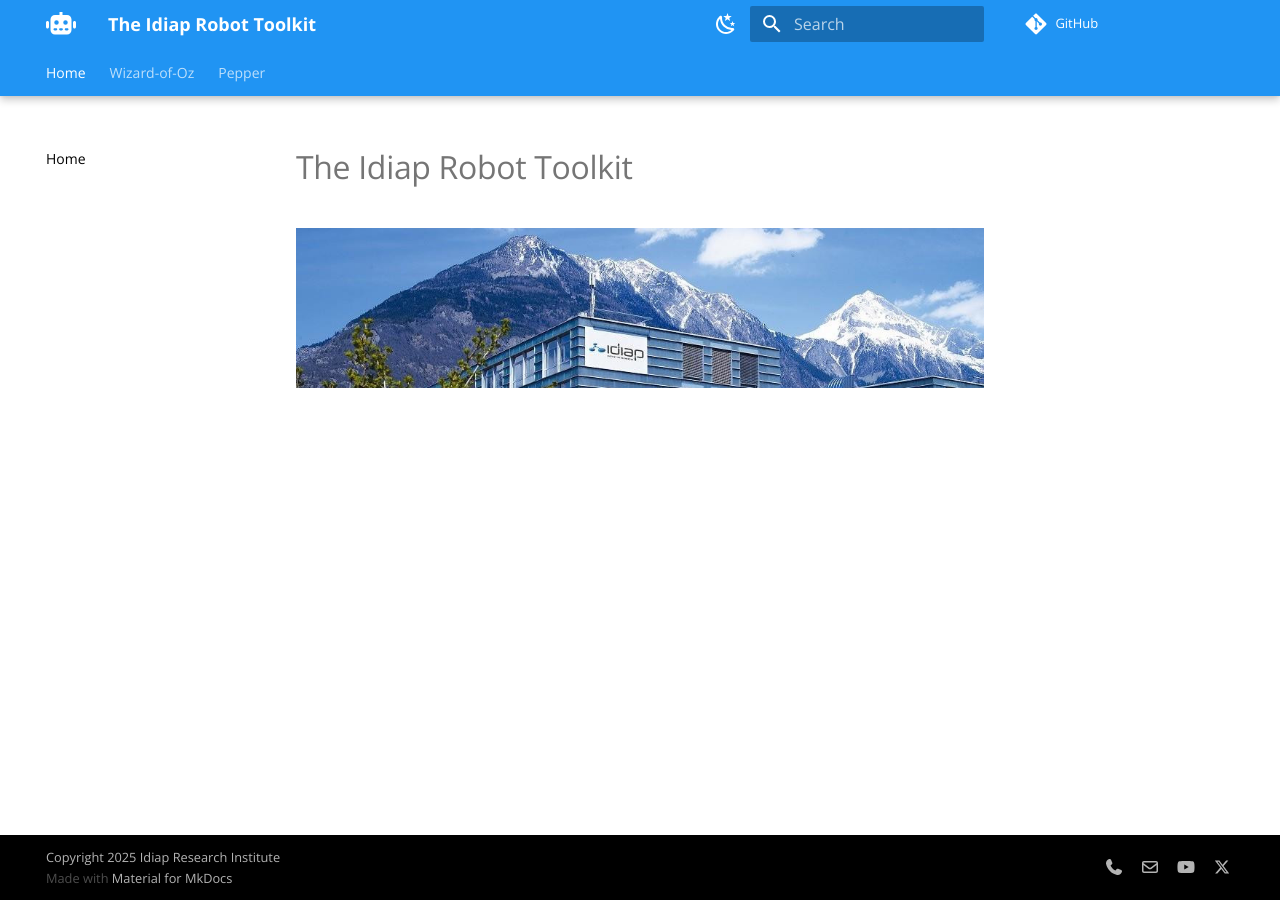
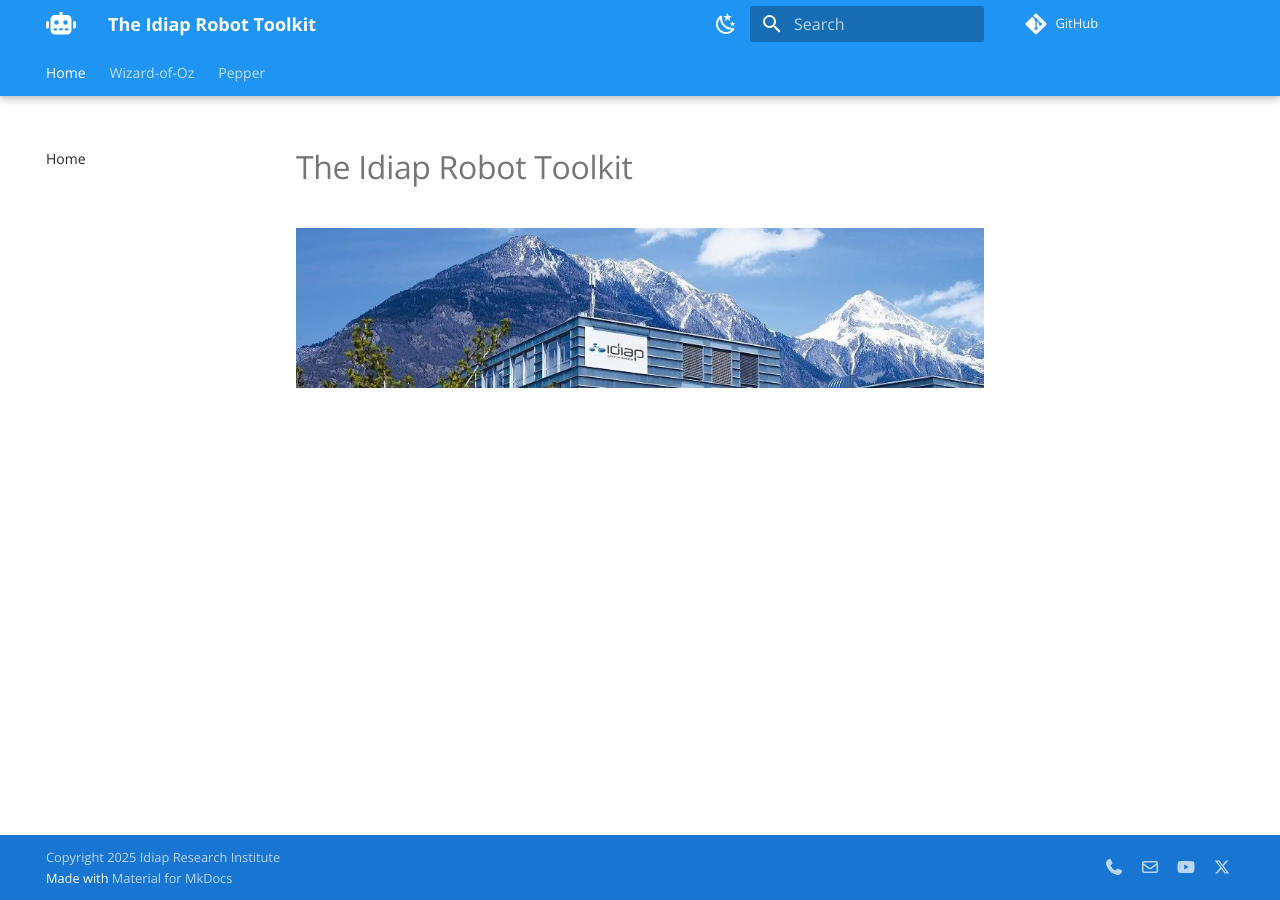
Before and after one commit to idiap/idiap-robot-toolkit, an MkDocs documentation site: the page built from docs/README.md, in a window 1280 px wide. Built offline with MkDocs 1.6.1 and Material for MkDocs 9.7.7, drawn with Linux system fonts in a browser that asks for light colours; comment, search, counter and statistics services are not loaded.

Commit message:
docs: Update footer colors

```diff
--- a/docs/stylesheets/extra.css
+++ b/docs/stylesheets/extra.css
@@ -1,8 +1,8 @@
 :root > * {
-  --md-typeset-a-color: black;
-  --md-footer-fg-color: hsla(0, 0%, 100%, 1);
-  --md-footer-fg-color--light: hsla(0, 0%, 100%, 0.7);
-  --md-footer-fg-color--lighter: hsla(0, 0%, 100%, 0.3);
-  --md-footer-bg-color: black;
-  --md-footer-bg-color--dark: hotppink;
+    --md-typeset-a-color: var(--md-primary-a-color);
+    --md-footer-fg-color: var(--md-primary-bg-color);
+    --md-footer-fg-color--light: var(--md-primary-bg-color--light);
+    --md-footer-fg-color--lighter: var(--md-primary-bg-color--lighter);
+    --md-footer-bg-color: var(--md-primary-fg-color);
+    --md-footer-bg-color--dark: var(--md-primary-fg-color--dark);
 }
```
